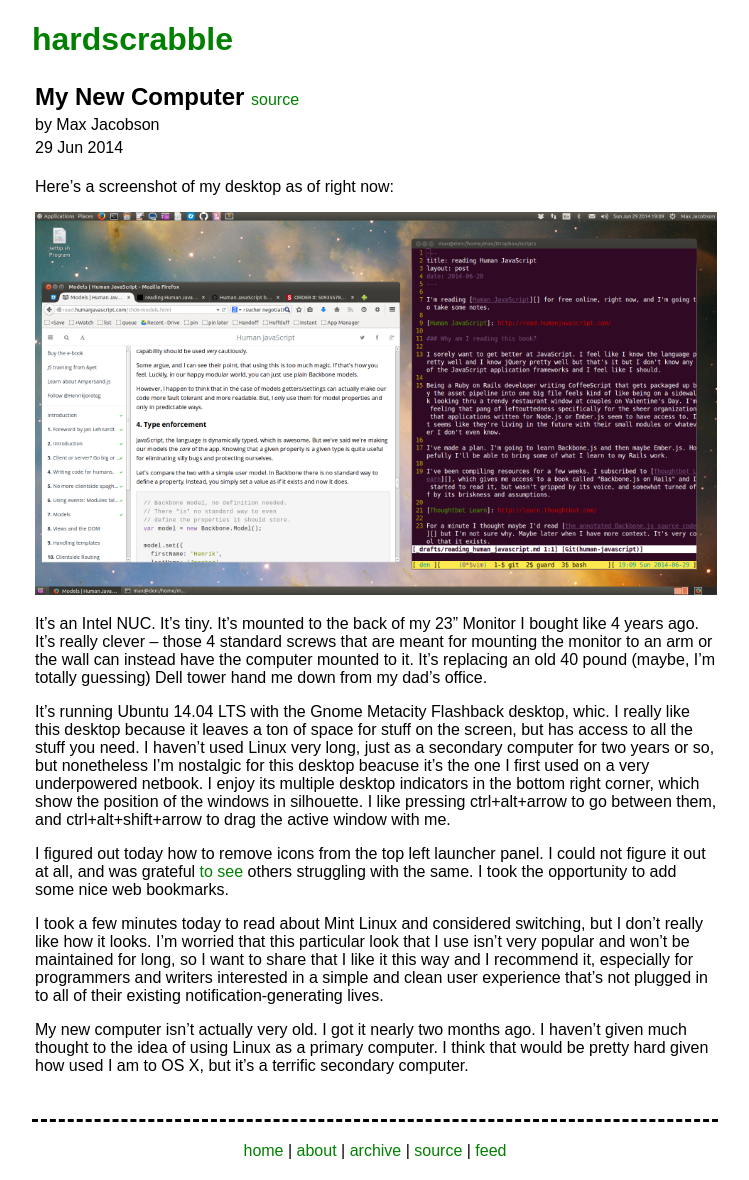
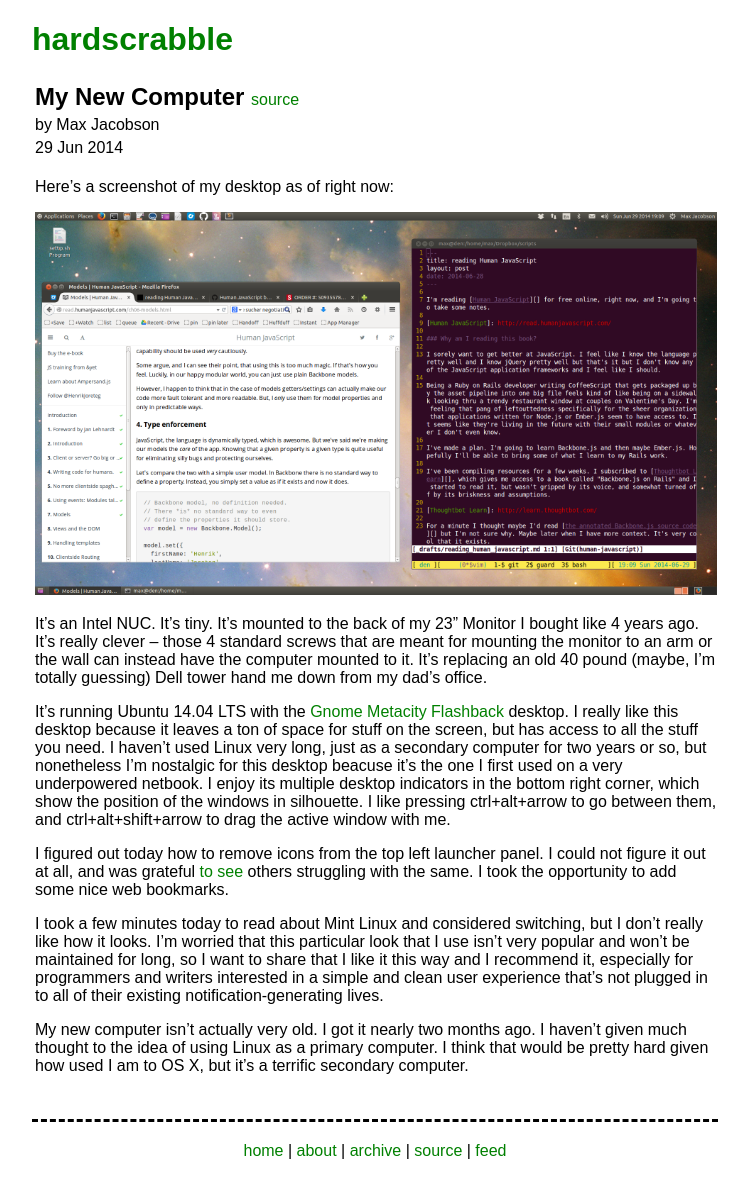
Before and after one commit to hardscrabble/hardscrabble.github.io, a Jekyll site: the page built from _posts/2014-06-29-my_new_computer.md, in a window 1280 px wide. Shown: the whole page, without its empty margins (118-867 px from the left). Built offline with Jekyll 4.4.1, drawn with Linux system fonts in a browser that asks for light colours; comment, search, counter and statistics services are not loaded.

Commit message:
Fix typo and add link

```diff
--- a/_posts/2014-06-29-my_new_computer.md
+++ b/_posts/2014-06-29-my_new_computer.md
@@ -10,7 +10,7 @@
 
 It's an Intel NUC. It's tiny. It's mounted to the back of my 23" Monitor I bought like 4 years ago. It's really clever -- those 4 standard screws that are meant for mounting the monitor to an arm or the wall can instead have the computer mounted to it. It's replacing an old 40 pound (maybe, I'm totally guessing) Dell tower hand me down from my dad's office.
 
-It's running Ubuntu 14.04 LTS with the Gnome Metacity Flashback desktop, whic. I really like this desktop because it leaves a ton of space for stuff on the screen, but has access to all the stuff you need. I haven't used Linux very long, just as a secondary computer for two years or so, but nonetheless I'm nostalgic for this desktop beacuse it's the one I first used on a very underpowered netbook. I enjoy its multiple desktop indicators in the bottom right corner, which show the position of the windows in silhouette. I like pressing ctrl+alt+arrow to go between them, and ctrl+alt+shift+arrow to drag the active window with me.
+It's running Ubuntu 14.04 LTS with the [Gnome Metacity Flashback](http://en.wikipedia.org/wiki/Metacity) desktop. I really like this desktop because it leaves a ton of space for stuff on the screen, but has access to all the stuff you need. I haven't used Linux very long, just as a secondary computer for two years or so, but nonetheless I'm nostalgic for this desktop beacuse it's the one I first used on a very underpowered netbook. I enjoy its multiple desktop indicators in the bottom right corner, which show the position of the windows in silhouette. I like pressing ctrl+alt+arrow to go between them, and ctrl+alt+shift+arrow to drag the active window with me.
 
 I figured out today how to remove icons from the top left launcher panel. I could not figure it out at all, and was grateful [to see](http://askubuntu.com/questions/91445/how-do-i-remove-an-icon-from-the-top-panel-in-gnome-fallback-mode/91509#91509?newreg=91ef94088c4a4821bd6e8df719a56d39) others struggling with the same. I took the opportunity to add some nice web bookmarks.
 
```
